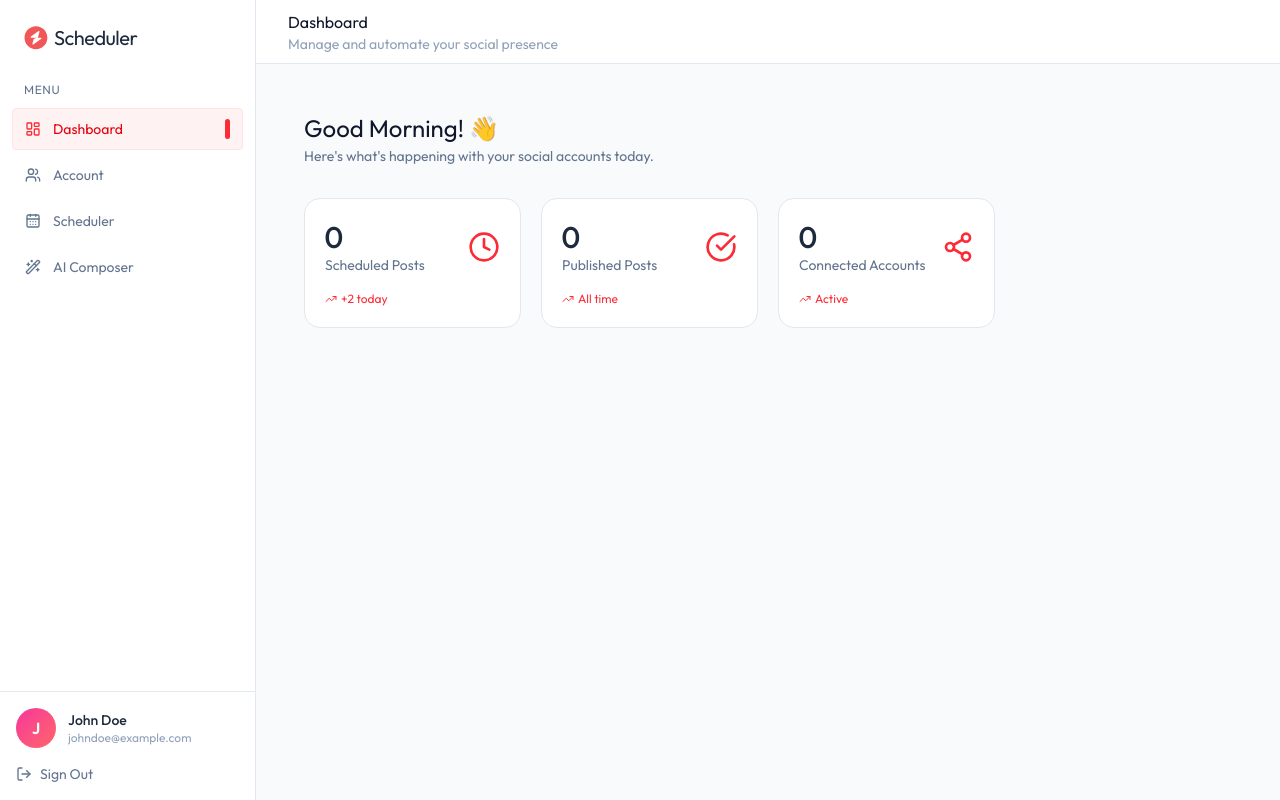
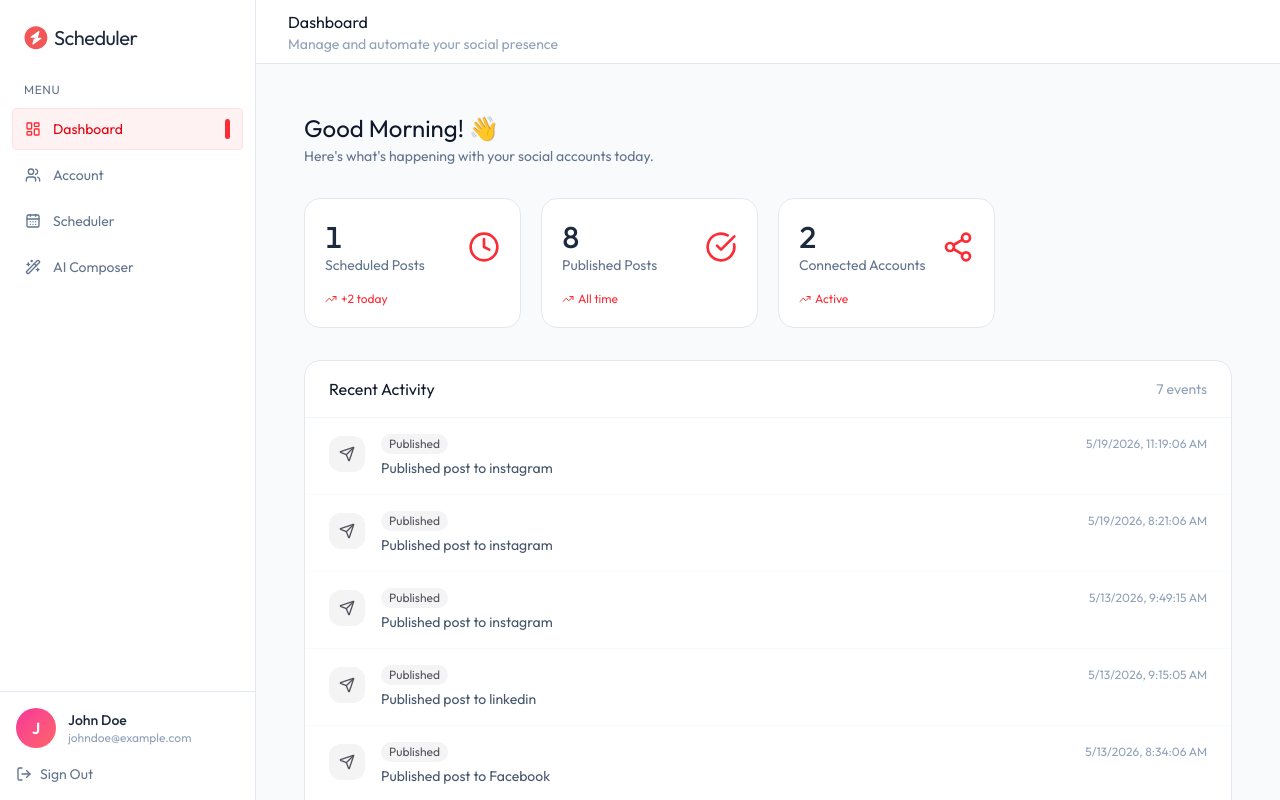
Before and after one commit to Pradyumn-Chamoli/social-scheduler, a React (Vite) app in the folder client/: page /dashboard in a window 1280 px wide. Built offline with nearby package versions, Linux system fonts and the light colour scheme.

Commit message:
Completed Dashboard

```diff
--- a/client/src/pages/Dashboard.tsx
+++ b/client/src/pages/Dashboard.tsx
@@ -1,10 +1,13 @@
 import {
+  ActivityIcon,
   CheckCircleIcon,
   ClockIcon,
+  SendIcon,
   Share2Icon,
   TrendingUpIcon,
 } from "lucide-react";
-import { useState } from "react";
+import { useEffect, useState } from "react";
+import { dummyAccountsData, dummyActivityData, dummyPostsData } from "../assets/assets";
 
 const Dashboard = () => {
   const [stats, setStats] = useState({
@@ -13,6 +16,24 @@ const Dashboard = () => {
     connectedAccounts: 0,
   });
   const [activities, setActivities] = useState<any[]>([]);
+
+  useEffect(()=>{
+    const fetchDashboardData = async()=>{
+      try{
+        const[postsRes , accountRes , activityRes] = [{data:dummyPostsData} ,{data:dummyAccountsData} , {data:dummyActivityData}]
+        const posts = postsRes.data;
+        setStats({
+          scheduled : posts.filter((p:any) => p.status === 'scheduled').length,
+          published : posts.filter((p:any) => p.status === 'published').length,
+          connectedAccounts : accountRes.data.filter((a:any) =>a.status === 'connected').length,
+        })
+        setActivities(activityRes.data);
+      }catch(error){
+        console.error("Error fetchind dashboard data" , error)
+      }
+    };
+    fetchDashboardData();
+  }, [])
 
   const statCards = [
     {
@@ -69,6 +90,46 @@ const Dashboard = () => {
           </div>
         ))}
       </div>
+
+      {/*  Activity Feed*/}
+      <div className="bg-white rounded-2xl border border-slate-200 overflow-hidden">
+        <div className="flex items-center justify-between px-6 py-4 border-b border-slate-100">
+          <h2 className="text-slate-900">Recent Activity</h2>
+          <span className="text-sm text-slate-400">{activities.length} events</span>
+        </div>
+
+        {activities.length ===0 ?(
+        <div className="flex flex-col items-center justify-center py-16 px-6">
+          <div className="size-12 bg-slate-100 rounded-xl flex items-center justify-center mb-3">
+            <ActivityIcon className="size-6 text-slate-400"/>
+          </div>
+          <p className="text-slate-500">No activity yet</p>
+          <p className="text-slate-400 text-sm mt-1">Connect accounts and schedule posts to see events here.</p>
+        </div>
+        ):(
+          <div className="divide-y divide-slate-50">
+            {activities.map((activity)=>(
+              <div key={activity._id}  className="flex items-start gap-4 px-6 py-4 hover:bg-slate-50/50 transition-colors">
+                <div className="size-9 rounded-xl flex items-center justify-center shrink-0 mt-0.5 bg-zinc-100 text-zinc-600">
+                  <SendIcon className="size-4"/>
+                </div>
+                <div className="flex-1 min-w-0">
+                  <div className="flex items-center justify-between gap-2 mb-1">
+                    <span className="text-xs px-2 py-0.5 rounded-full bg-zinc-100 text-zinc-600 ">Published</span>
+                    <span className="text-xs text-slate-400 shrink-0">{new Date(activity.createdAt).toLocaleString()}</span>
+                  </div>
+                  <p className="text-sm text-slate-600">{activity.description}</p>
+
+                </div>
+
+              </div>
+
+            ))}
+
+          </div>
+        )}
+
+      </div>
     </div>
   );
 };
```
